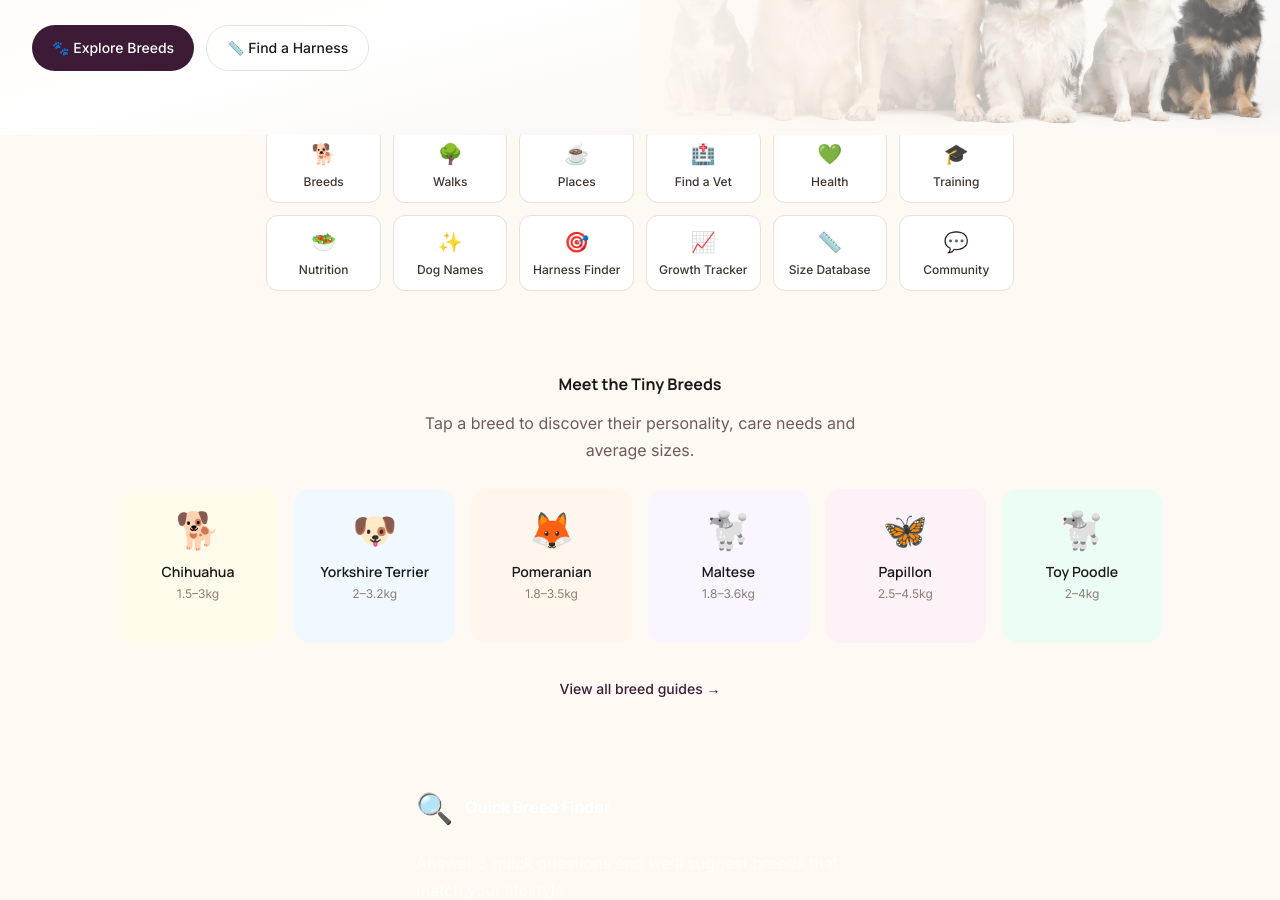
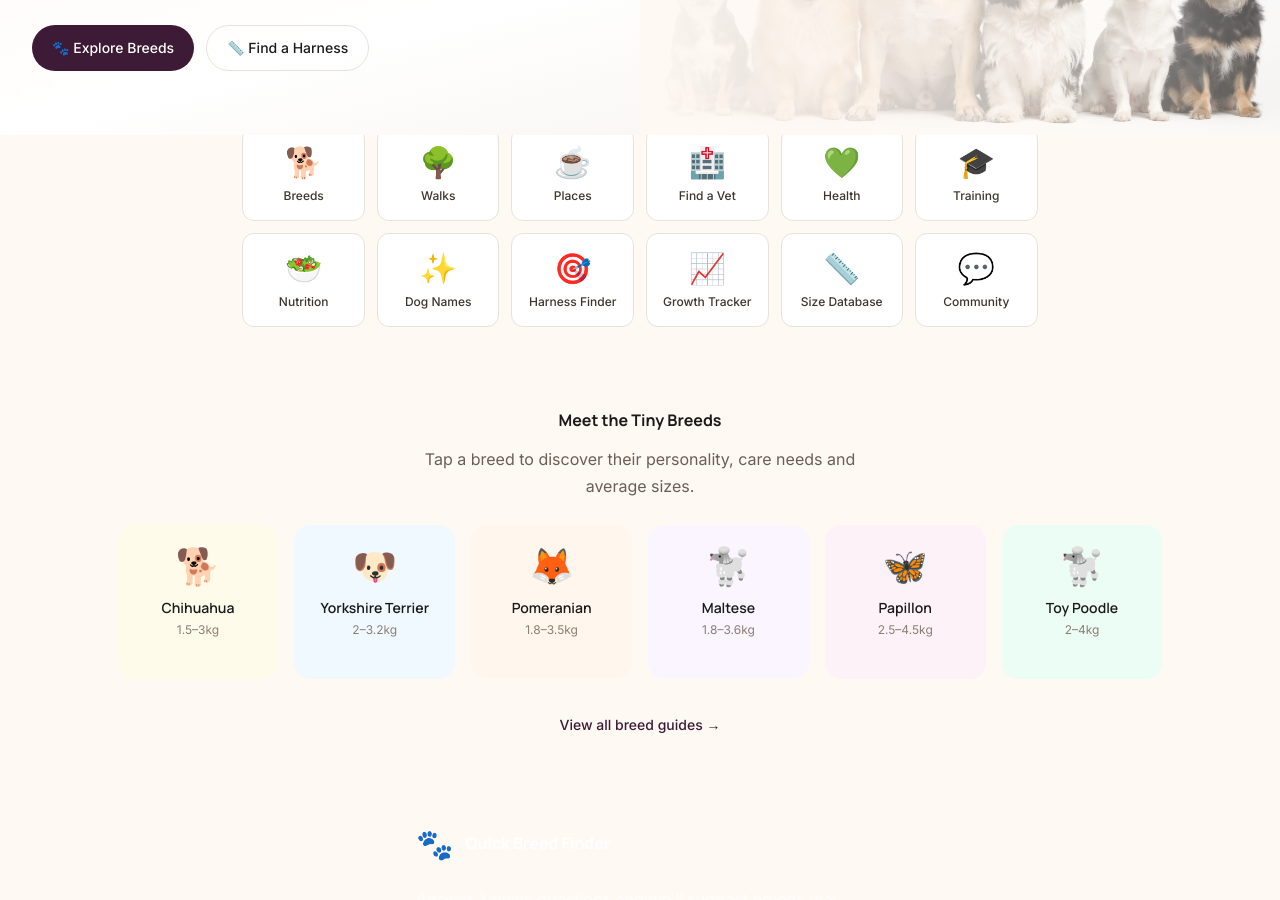
Before and after one commit to drewstersj-bit/tinydoghub, a Next.js app: page / in a window 1280 px wide. Shown: the part 260-1160 px from the top of the page. Built offline with nearby package versions, Linux system fonts and the light colour scheme.

Commit message:
Bigger icons in quick-access grid, replace stray magnifying glass with paw emoji

```diff
--- a/src/app/page.tsx
+++ b/src/app/page.tsx
@@ -109,8 +109,8 @@ export default function HomePage() {
             { label: 'Size Database', href: '/size-database', icon: '📏' },
             { label: 'Community', href: '/community', icon: '💬' },
           ].map((item) => (
-            <Link key={item.href} href={item.href} className="flex flex-col items-center gap-1.5 p-3 rounded-xl bg-white border border-grey-200 hover:border-plum/30 hover:shadow-card transition-all text-center">
-              <span className="text-xl" aria-hidden="true">{item.icon}</span>
+            <Link key={item.href} href={item.href} className="flex flex-col items-center gap-2 p-4 rounded-xl bg-white border border-grey-200 hover:border-plum/30 hover:shadow-card transition-all text-center">
+              <span className="text-3xl" aria-hidden="true">{item.icon}</span>
               <span className="text-xs font-medium text-ink-light">{item.label}</span>
             </Link>
           ))}
@@ -169,7 +169,7 @@ export default function HomePage() {
       <section className="bg-gradient-to-br from-forest-green to-forest-green/90 dark:from-forest-green/80 dark:to-forest-green/60 rounded-3xl mx-4 lg:mx-auto lg:max-w-5xl overflow-hidden">
         <div className="p-8 lg:p-12">
           <div className="flex items-center gap-3 mb-6">
-            <span className="text-3xl" aria-hidden="true">🔍</span>
+            <span className="text-3xl" aria-hidden="true">🐾</span>
             <h2 className="text-h3 font-heading font-bold text-white">
               Quick Breed Finder
             </h2>
```
